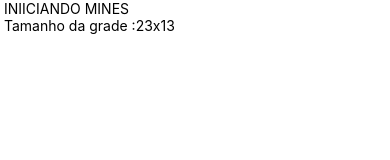
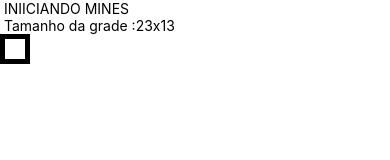
Before and after one commit to leticia-rodrigues2/campo-Minado, a React Native app: screen / in a window 390 px wide. Shown: the top 160 px of the page. Built offline with nearby package versions, Linux system fonts and the light colour scheme.

Commit message:
Componente Field aula 67

```diff
--- a/App.js
+++ b/App.js
@@ -1,6 +1,7 @@
 import React , {Component} from "react";
-import { Platform, StyleSheet, Text, View } from "react-native";
-import params from "./src/param";
+import { StyleSheet, Text, View } from "react-native";
+import params from "./src/params";
+import Field from './src/components/Feld'
 
 export default class App extends Component {
 render(){
@@ -10,6 +11,7 @@
     <Text> Tamanho da grade :
       {params.getRowsAmount()}x{params.getColumnsAmount()}
     </Text>
+    <Field/>
     </View>
   );
 }
--- /dev/null
+++ b/src/components/Feld.js
@@ -0,0 +1,29 @@
+import React from "react";
+import { View,StyleSheet } from "react-native";
+import params from "../params";
+
+export default props => {
+  const styleField = [styles.field]
+  // Outros estilos aqui !
+  if (styleField.length === 1) styleField.push(styles.regilar)
+
+  return (
+    <View style = {styleField}></View>
+  )
+}
+
+const styles = StyleSheet.create({
+  field:{
+    height : params.blocksize,
+    width: params.blocksize,
+    borderWidth:params.borderSize,
+  },
+  regular:{
+    backgroundColor: '#999',
+    bordeLeftColor:'#CCC',
+    bordeTopColor :'#CCC',
+    bordeRighrColor:'#333',
+    borderBottomColor: '#333',
+  }
+
+})
```
Also changed, not shown: src/params.js (renamed from src/param.js).
